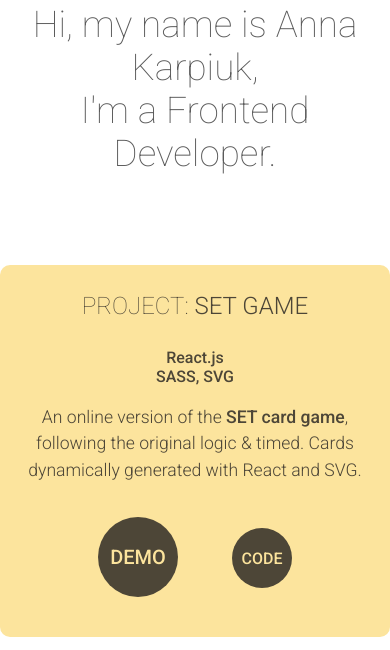
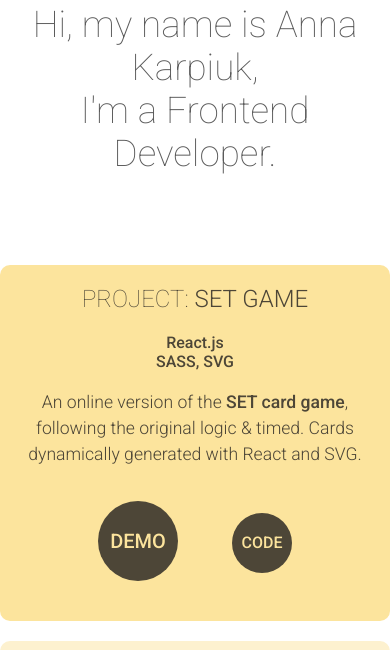
Before and after one commit to ann-kar/portfolio-archive, a website built with Parcel: page index.html in a window 390 px wide. Shown: the part 427-1077 px from the top of the page. Built offline with nearby package versions, Linux system fonts and the light colour scheme; files whose address does not match are found by name.

Commit message:
projects: RWD (titles)

```diff
--- a/scss/_media.scss
+++ b/scss/_media.scss
@@ -22,22 +22,17 @@
       z-index: -1;
     }
   }
-
-
 }
 
-  @media screen and (max-width: 430px) {
-
-  .section-contact {
-    height: 250px;
-    font-size: 1.1rem;
-  }
-}
 
 @media screen and (max-width: 700px) {
 
   .card {
     width: 100%;
+  }
+
+  .card-title {
+    line-height: initial;
   }
 
   .card-description {
@@ -69,3 +64,12 @@
     bottom: -10px;
   }
 }
+
+
+@media screen and (max-width: 430px) {
+
+  .section-contact {
+    height: 250px;
+    font-size: 1.1rem;
+  }
+}
```
Also changed, not shown: css/main.css.
